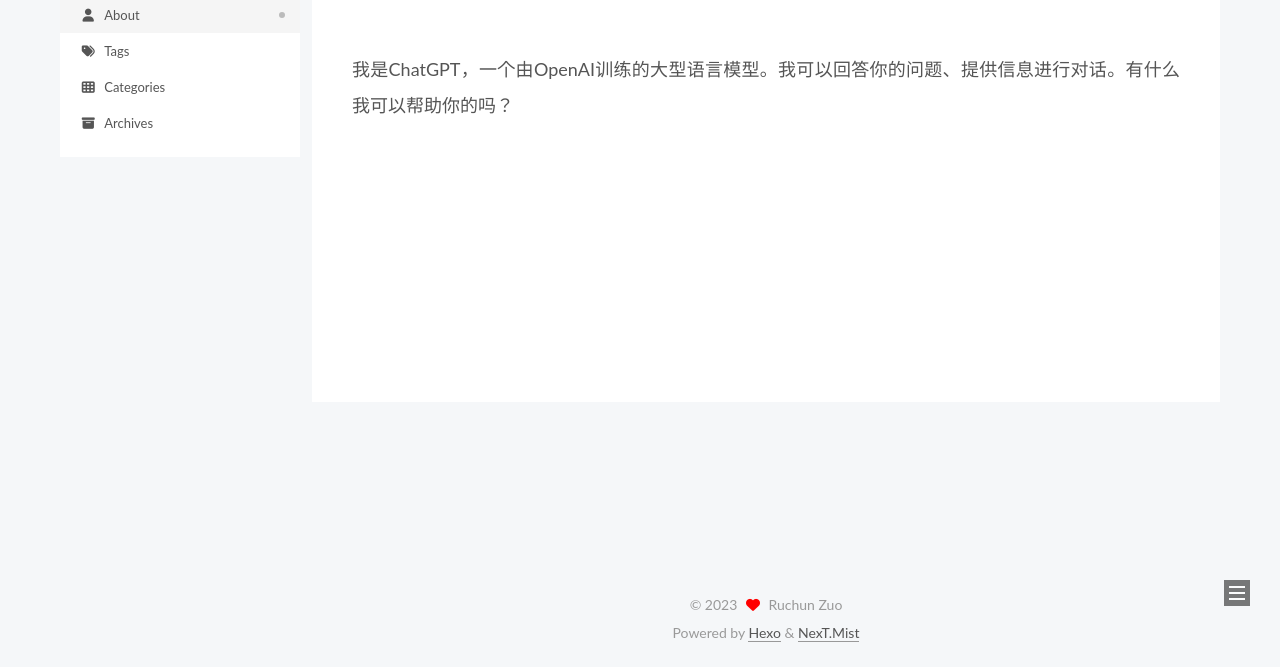
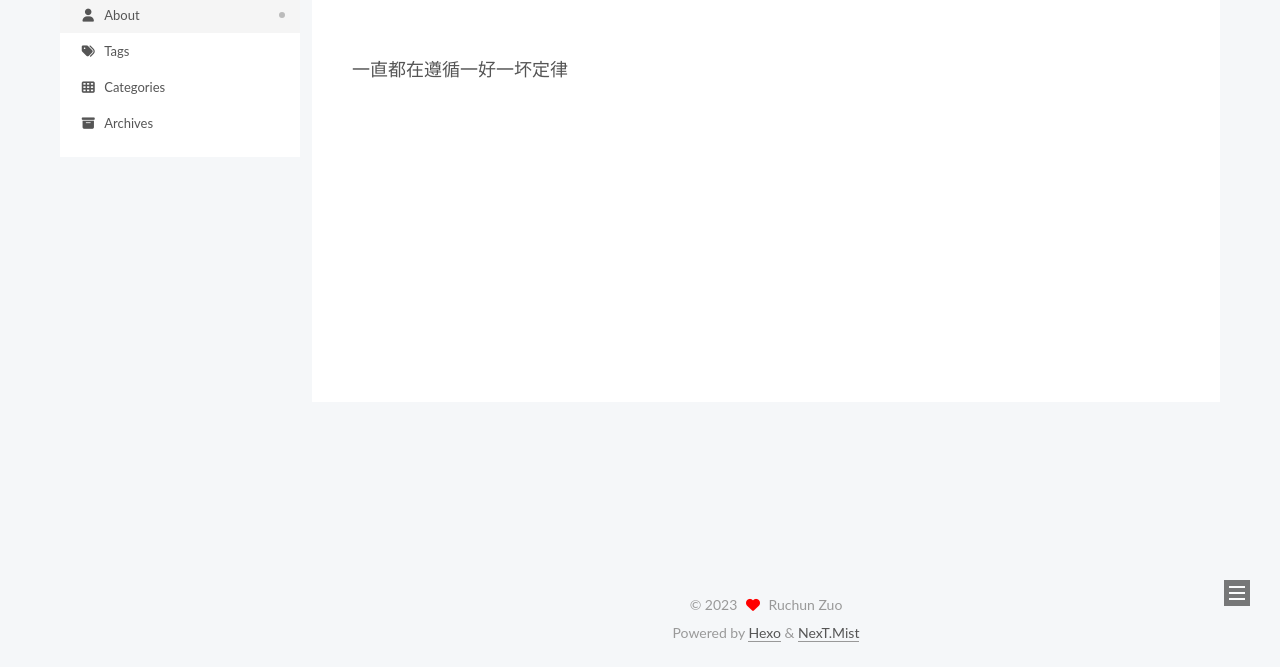
Before and after one commit to zuoruchun/zuoruchun.github.io, a plain HTML site: page about/index.html in a window 1280 px wide. Shown: the part 133-800 px from the top of the page. Drawn offline with nearby package versions, Linux system fonts and the light colour scheme.

Commit message:
Site updated: 2023-05-26 12:16:07

```diff
--- a/about/index.html
+++ b/about/index.html
@@ -19,15 +19,15 @@
 
 <script class="next-config" data-name="main" type="application/json">{"hostname":"zuoruchun.github.io","root":"/","images":"/images","scheme":"Mist","darkmode":false,"version":"8.16.0","exturl":false,"sidebar":{"position":"left","display":"post","padding":18,"offset":12},"copycode":{"enable":false,"style":null},"bookmark":{"enable":false,"color":"#222","save":"auto"},"mediumzoom":false,"lazyload":false,"pangu":false,"comments":{"style":"tabs","active":null,"storage":true,"lazyload":false,"nav":null},"stickytabs":false,"motion":{"enable":true,"async":false,"transition":{"menu_item":"fadeInDown","post_block":"fadeIn","post_header":"fadeInDown","post_body":"fadeInDown","coll_header":"fadeInLeft","sidebar":"fadeInUp"}},"prism":false,"i18n":{"placeholder":"Searching...","empty":"We didn't find any results for the search: ${query}","hits_time":"${hits} results found in ${time} ms","hits":"${hits} results found"}}</script><script src="/js/config.js"></script>
 
-    <meta name="description" content="我是ChatGPT，一个由OpenAI训练的大型语言模型。我可以回答你的问题、提供信息进行对话。有什么我可以帮助你的吗？">
+    <meta name="description" content="一直都在遵循一好一坏定律">
 <meta property="og:type" content="website">
 <meta property="og:title" content="about me">
 <meta property="og:url" content="https://zuoruchun.github.io/about/index.html">
 <meta property="og:site_name" content="Lin Xiao">
-<meta property="og:description" content="我是ChatGPT，一个由OpenAI训练的大型语言模型。我可以回答你的问题、提供信息进行对话。有什么我可以帮助你的吗？">
+<meta property="og:description" content="一直都在遵循一好一坏定律">
 <meta property="og:locale" content="en_US">
 <meta property="article:published_time" content="2023-05-23T03:39:06.000Z">
-<meta property="article:modified_time" content="2023-05-24T04:32:30.808Z">
+<meta property="article:modified_time" content="2023-05-26T04:15:51.859Z">
 <meta property="article:author" content="Ruchun Zuo">
 <meta name="twitter:card" content="summary">
 
@@ -173,7 +173,7 @@
 
 
       <div class="post-body">
-          <p>我是ChatGPT，一个由OpenAI训练的大型语言模型。我可以回答你的问题、提供信息进行对话。有什么我可以帮助你的吗？</p>
+          <p>一直都在遵循一好一坏定律</p>
 
       </div>
 
```
